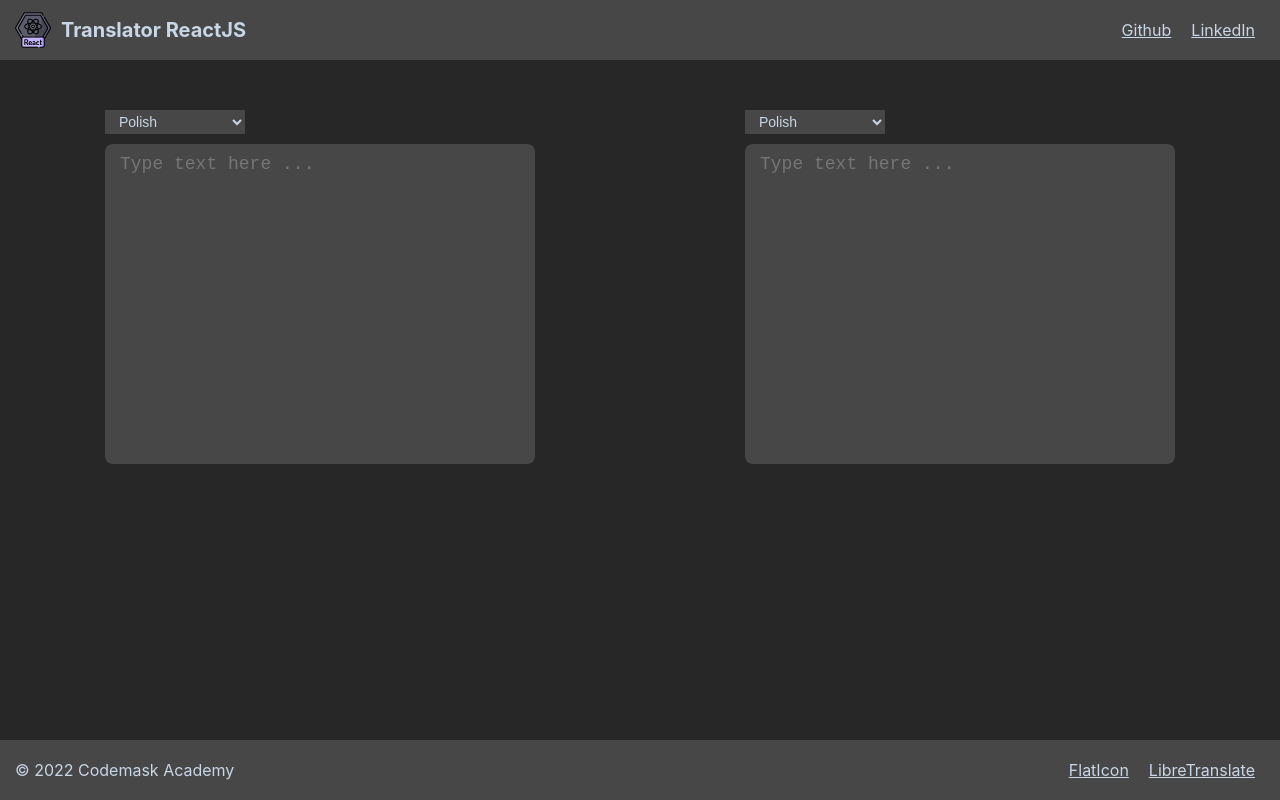
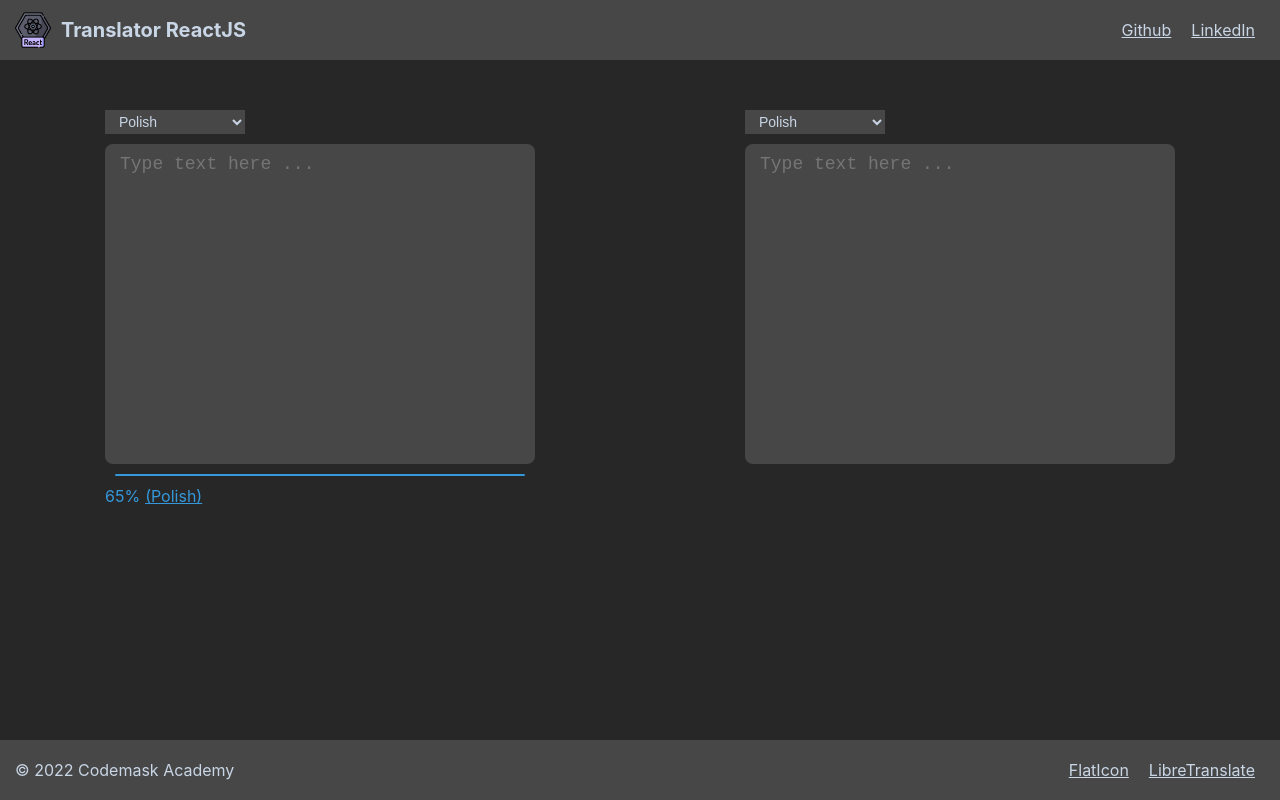
Before and after one commit to TDomagalski/CodemaskAcademy_yt, a React (Vite) app in the folder Kurs Reactjs/translator-reactjs/: page / in a window 1280 px wide. Built offline with nearby package versions, Linux system fonts and the light colour scheme.

Commit message:
feat: add Loader and Confidence modules  https://www.youtube.com/watch?v=y0lKY97tEYk  14:50 -> 17:20

```diff
--- a/Kurs Reactjs/translator-reactjs/src/features/translator/TranslatorScreen.tsx
+++ b/Kurs Reactjs/translator-reactjs/src/features/translator/TranslatorScreen.tsx
@@ -1,7 +1,6 @@
 import React from "react";
 import styled from "styled-components";
-import { TextInput } from "lib/components"
-import { SelectLanguage } from "lib/components"
+import {Confidence, Loader, SelectLanguage, TextInput} from "lib/components"
 // import { useTranslations } from "lib/hooks";
 
 export const TranslatorScreen: React.FunctionComponent = () => {
@@ -15,6 +14,10 @@ export const TranslatorScreen: React.FunctionComponent = () => {
 				<InputContainer>
 					<SelectLanguage />
 					<TextInput />
+					<LoaderContainer>
+						<Loader />
+					</LoaderContainer>
+					<Confidence />
 				</InputContainer>
 				<InputContainer>
 					<SelectLanguage />
@@ -43,3 +46,7 @@ const InputContainer = styled.div`
 	display: flex;
   	flex-direction: column;
 `
+
+const LoaderContainer = styled.div`
+	padding: 0 10px;
+`
--- /dev/null
+++ b/Kurs Reactjs/translator-reactjs/src/lib/components/Confidence.tsx
@@ -0,0 +1,30 @@
+import styled from "styled-components";
+
+export const Confidence = () => {
+
+	return (
+		<Container>
+			<Percentage>
+				65%
+			</Percentage>
+			<Language>
+				(Polish)
+			</Language>
+		</Container>
+	)
+}
+
+const Container = styled.div`
+
+`
+
+const Percentage = styled.span`
+  color: ${({ theme }) => theme.colors.primary};
+`
+
+const Language = styled.a`
+	cursor: pointer;
+  text-decoration: underline;
+  margin-left: 5px;
+  color: ${({ theme }) => theme.colors.primary};
+`
--- /dev/null
+++ b/Kurs Reactjs/translator-reactjs/src/lib/components/Loader.tsx
@@ -0,0 +1,25 @@
+import styled from "styled-components";
+
+export const Loader = () => {
+	return (
+		<ActivityIndicator />
+	)
+}
+
+const ActivityIndicator = styled.div`
+	width: 100%;
+  height: 2px;
+  margin: 10px 0;
+  background-color: ${({ theme }) => theme.colors.primary};
+  border-radius: 6px;
+  animation: loading 1s linear infinite alternate;
+
+  @keyframes loading2 {
+	0% {
+	  width: 0;
+	}
+	100% {
+	  width: 100%;
+	}
+  }
+`
--- a/Kurs Reactjs/translator-reactjs/src/lib/components/index.ts
+++ b/Kurs Reactjs/translator-reactjs/src/lib/components/index.ts
@@ -2,3 +2,5 @@ export { Header } from "./Header";
 export { Footer } from "./Footer";
 export { TextInput } from "./TextInput";
 export { SelectLanguage } from "./SelectLanguage";
+export { Loader } from "./Loader"
+export { Confidence } from "./Confidence"
```
